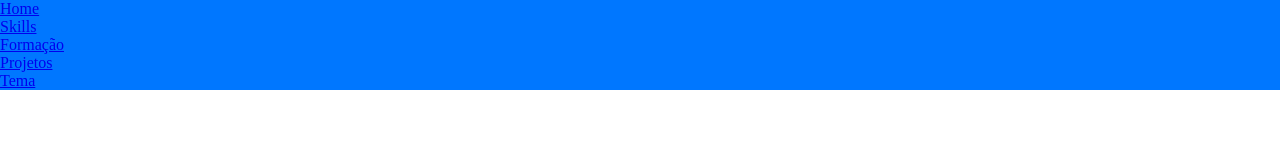
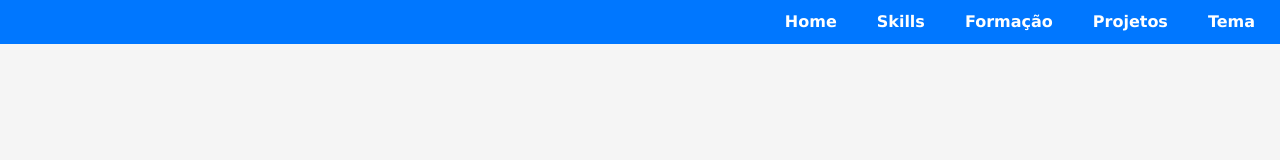
Before and after one commit to gabriel121996/meu-portifolio, a plain HTML site: page index.html in a window 1280 px wide. Drawn offline with Linux system fonts and the light colour scheme.

Commit message:
Atualização

```diff
--- a/estilos/style.css
+++ b/estilos/style.css
@@ -11,6 +11,7 @@
 * {
   padding: 0px;
   margin: 0px;
+  box-sizing: border-box;
 }
 :root {
   --fundo-principal: #f5f5f5;
@@ -21,13 +22,38 @@
   --fundo-card: #dfdede;
 }
 
-header li {
+body {
+  font-family: Verdana, Geneva, Tahoma, sans-serif;
+  line-height: 1.5em;
+  background-color: var(--fundo-principal);
+  color: var(--texto);
+}
+header {
   background-color: var(--destaque);
+  color: var(--texto);
+  padding: 10px;
   display: flex;
-  flex-direction: row;
+  justify-content: flex-end;
+  align-content: center;
+}
+
+nav#menu ul {
+  list-style: none;
+  display: flex;
+  gap: 10px;
 
 }
 
-nav#menu li{
+nav#menu a {
+  text-decoration: none;
+  color: var(--texto-inverso);
+  font-weight: bold;
+  padding: 12px 15px;
+  border-radius: 8px;
+  transition:  background-color 0.5s, color 0.5s;
+}
 
+nav#menu a:hover {
+  background-color: var(--destaque-inverso);
+  color: var(--destaque);
 }
--- a/index.html
+++ b/index.html
@@ -5,6 +5,7 @@
     <meta name="viewport" content="width=device-width, initial-scale=1.0">
     <title>Portifolio Gabriel</title>
     <link rel="stylesheet" href="estilos/style.css">
+    <link rel="shortcut icon" href="favicon.svg" type="image/svg">
 </head>
 <body>
     <header>
@@ -26,5 +27,7 @@
     <footer>
 
     </footer>
+
+    <script src="scripts/script.js"></script>
 </body>
 </html>
```
Also changed, not shown: favicon.svg.
